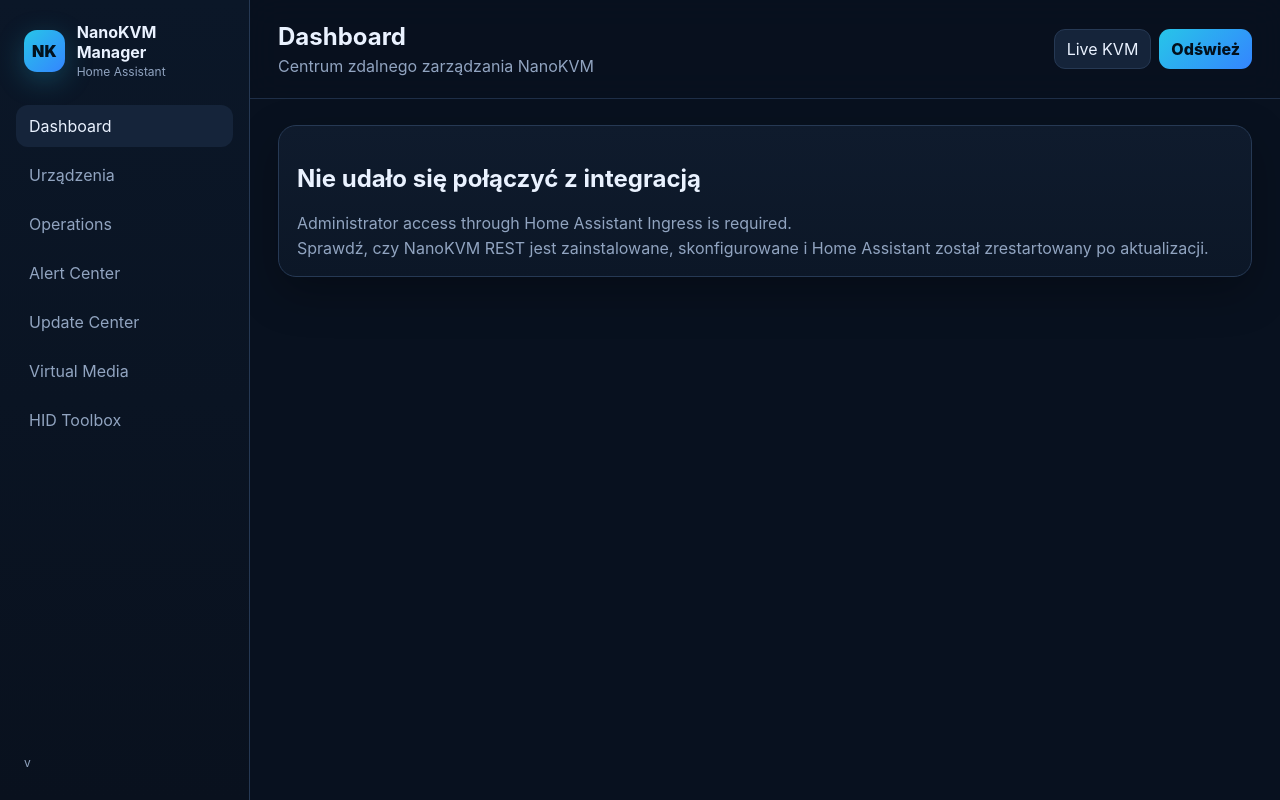
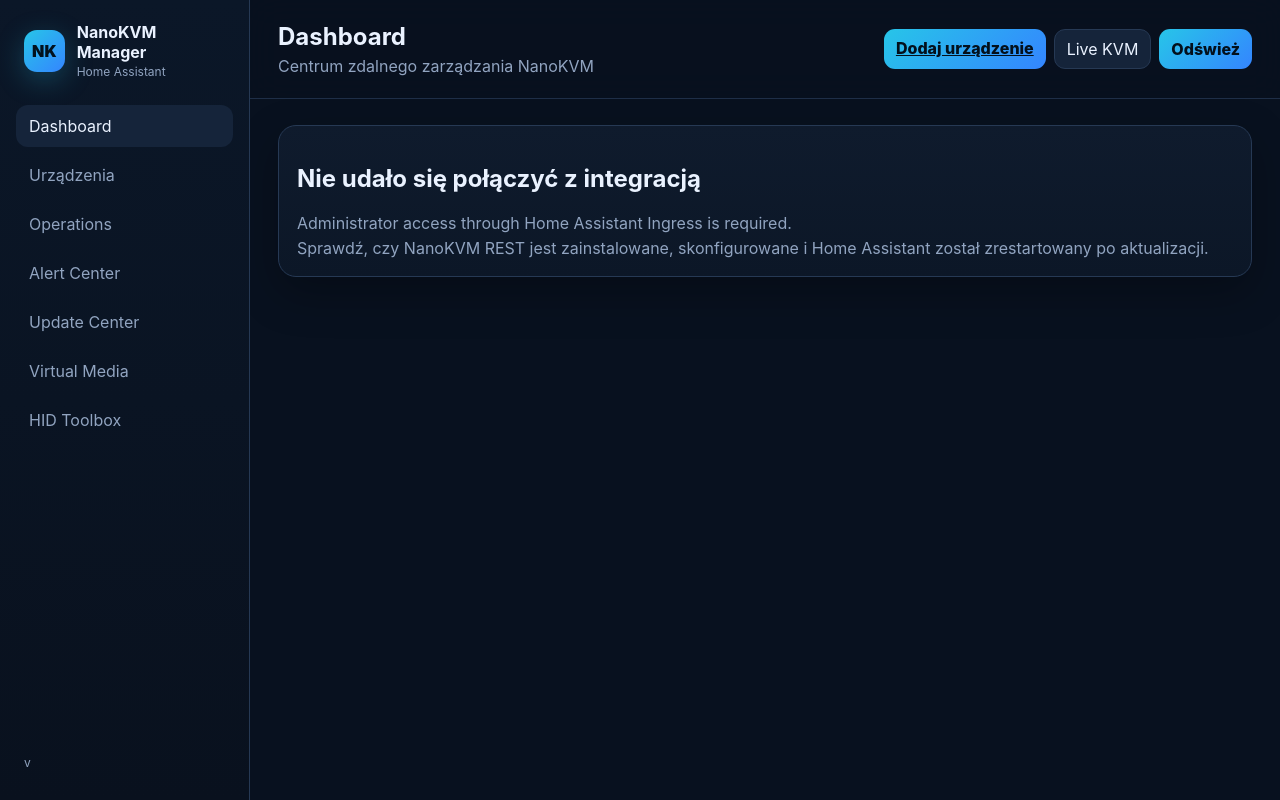
Before and after one commit to chmajster/Home-Assistant-nanokvm-rest-api, a Flask app: template nanokvm_rest/webui/templates/index.html in a window 1280 px wide. Run offline with Flask 3, Linux system fonts and the light colour scheme; the template is opened without the code that fills it, so the values that code supplies are empty; some libraries are stand-ins or nearby versions.

Commit message:
fix(manager): add native device onboarding action

```diff
--- a/nanokvm_rest/webui/templates/index.html
+++ b/nanokvm_rest/webui/templates/index.html
@@ -34,6 +34,7 @@
           <p id="page-subtitle">Centrum zdalnego zarządzania NanoKVM</p>
         </div>
         <div class="top-actions">
+          <a class="btn primary" href="/config/integrations/dashboard/add?domain=nanokvm_rest" target="_top">Dodaj urządzenie</a>
           <button class="btn ghost" id="open-live">Live KVM</button>
           <button class="btn primary" id="refresh">Odśwież</button>
         </div>
```
